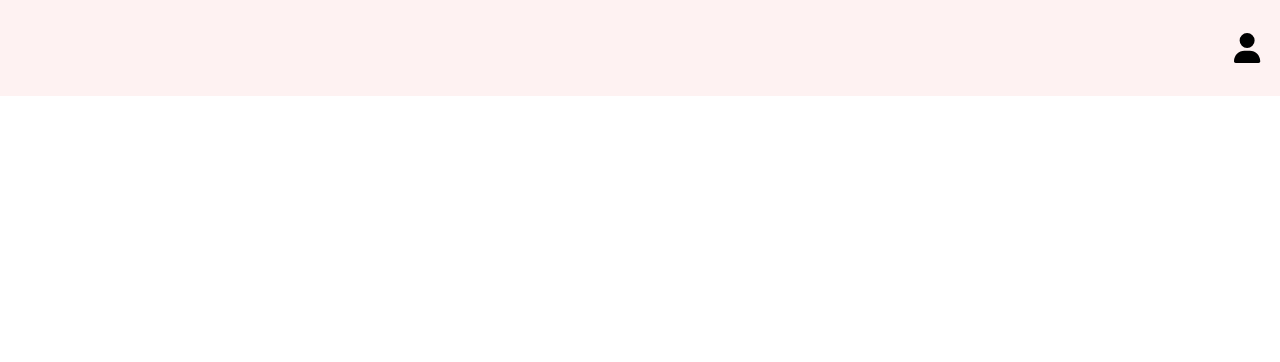
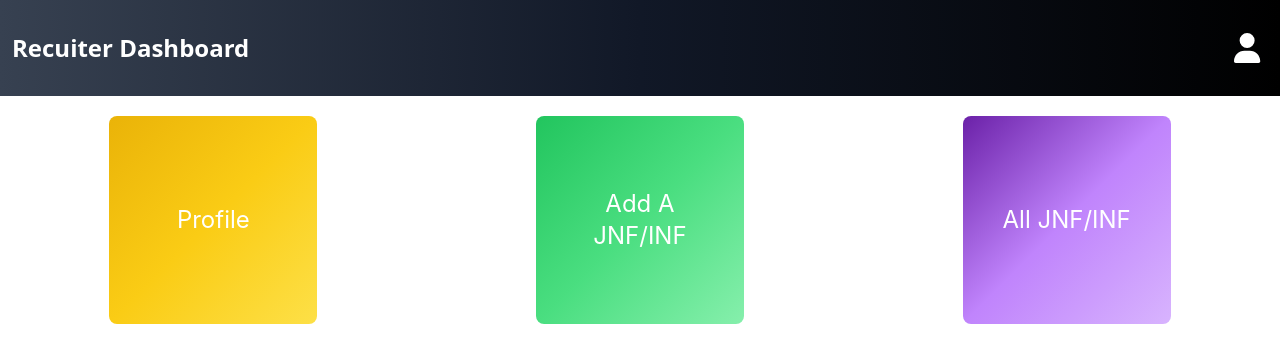
Before and after one commit to MejarKumar/Indulge, a React (Create React App) app in the folder client/: page /hrdashboard in a window 1280 px wide. Shown: the top 362 px of the page. Built offline with nearby package versions, Linux system fonts and the light colour scheme.

Commit message:
hr dashboard routing

```diff
--- a/client/src/App.js
+++ b/client/src/App.js
@@ -7,9 +7,13 @@ import Protected from "./pages/Protected"
 import StudentDashboard from './pages/StudentDashboard';
 import ProfileUpdateForm from './pages/ProfileUpdateForm';
 import AllCompanies from './components/StudentDashboard/AllCompanies';
-import Profile from './components/StudentDashboard/Profile';
+import HRProfile from './components/HrDashboard/Profile';
 import AppliedJobs from './components/StudentDashboard/AppliedJobs';
 import HrDashboard from './pages/HrDashboard';
+import Dashboard from './components/HrDashboard/Dashboard';
+import Profile from './components/HrDashboard/Profile';
+import AddJnfInf from './components/HrDashboard/AddJnfInf';
+import AlljnfInf from './components/HrDashboard/AlljnfInf';
 function App() {
   return (
     <div className="App">
@@ -26,7 +30,10 @@ function App() {
               <Route  path="profile" element={<Profile/>}/>
           </Route>
           <Route  path='hrdashboard' element={<HrDashboard/>} >
-
+              <Route path='' element={<Dashboard/>}/>
+              <Route path='profile' element={<HRProfile/>}/>
+              <Route path='addJNF-INF' element={<AddJnfInf/>}/>
+              <Route path='allJNF-INF' element={<AlljnfInf/>}/>
           </Route>
           <Route exact path='protected' element={<Protected/>} />
         </Routes>
--- /dev/null
+++ b/client/src/components/HrDashboard/AddJnfInf.js
@@ -0,0 +1,9 @@
+import React from 'react'
+
+function AddJnfInf() {
+  return (
+    <div>AddJnfInf</div>
+  )
+}
+
+export default AddJnfInf
--- /dev/null
+++ b/client/src/components/HrDashboard/AlljnfInf.js
@@ -0,0 +1,9 @@
+import React from 'react'
+
+function AlljnfInf() {
+  return (
+    <div>AlljnfInf</div>
+  )
+}
+
+export default AlljnfInf
--- /dev/null
+++ b/client/src/components/HrDashboard/Dashboard.js
@@ -0,0 +1,26 @@
+import React from 'react'
+import { NavLink } from 'react-router-dom'
+
+function Dashboard() {
+  return (
+    <>
+        <NavLink to='profile'>
+            <div className='w-52 h-52  p-3 rounded-lg hover:scale-105 duration-500 text-white bg-gradient-to-tl from-yellow-300 via-yellow-400 to-yellow-500'>
+                <h1 className='text-2xl p-2 mt-[50%] -translate-y-1/2'>Profile</h1>
+            </div>
+        </NavLink>
+        <NavLink to='addJNF-INF'>
+            <div className='w-52 h-52  p-3 rounded-lg hover:scale-105 duration-500 text-white bg-gradient-to-tl from-green-300 via-green-400 to-green-500'>
+                <h1 className='text-2xl p-2 mt-[50%] -translate-y-1/2'>Add A JNF/INF</h1>
+            </div>
+        </NavLink>
+        <NavLink to='allJNF-INF'>
+            <div className='w-52 h-52  p-3 rounded-lg hover:scale-105 duration-500 text-white bg-gradient-to-tl from-purple-300 via-purple-400 to-purple-800'>
+                <h1 className='text-2xl p-2 mt-[50%] -translate-y-1/2'>All JNF/INF</h1>
+            </div>
+        </NavLink>
+    </>
+  )
+}
+
+export default Dashboard
--- a/client/src/components/HrDashboard/NavBar.js
+++ b/client/src/components/HrDashboard/NavBar.js
@@ -5,7 +5,8 @@ import React from 'react'
 function NavBar() {
   return (
     <>
-    <div className='w-full h-24 flex relative bg-red-50 '>
+    <div className='w-full h-24 flex relative text-white bg-gradient-to-r from-gray-700 via-gray-900 to-black'>
+        <h1 className='text-2xl my-auto mx-3 font-sans font-semibold'>Recuiter Dashboard</h1>
     <FontAwesomeIcon  icon={faUser} className="text-3xl my-auto  absolute right-5 top-1/2 -translate-y-1/2 "/>
     </div>
     </>
--- /dev/null
+++ b/client/src/components/HrDashboard/Profile.js
@@ -0,0 +1,9 @@
+import React from 'react'
+
+function Profile() {
+  return (
+    <div>Profile</div>
+  )
+}
+
+export default Profile
--- a/client/src/components/StudentDashboard/SideBar.js
+++ b/client/src/components/StudentDashboard/SideBar.js
@@ -5,9 +5,9 @@ function SideBar() {
     return (
       <div className="w-56 bg-blue-500 h-[calc(100vh-6rem)] flex flex-col  ">
       <div className="flex flex-col  h-full">
-          <SideBarElement><NavLink to="/studentdashboard">Dashboard</NavLink></SideBarElement>
-          <SideBarElement><NavLink to='/studentdashboard/allCompanies'>All Companies</NavLink></SideBarElement>
-          <SideBarElement><NavLink to='/studentdashboard/profile'>My Profile</NavLink></SideBarElement>
+          <SideBarElement><NavLink to="studentdashboard">Dashboard</NavLink></SideBarElement>
+          <SideBarElement><NavLink to='allCompanies'>All Companies</NavLink></SideBarElement>
+          <SideBarElement><NavLink to='profile'>My Profile</NavLink></SideBarElement>
       </div>
       </div>
     );
--- a/client/src/pages/HrDashboard.js
+++ b/client/src/pages/HrDashboard.js
@@ -1,10 +1,14 @@
 import React from 'react'
+import { Outlet } from 'react-router-dom'
 import NavBar from '../components/HrDashboard/NavBar'
 
 const HrDashboard = () => {
   return (
     <>
     <NavBar/>
+    <div className='flex content-center justify-around  text-center mt-5'>
+        <Outlet/>
+    </div>
     </>
   )
 }
```
